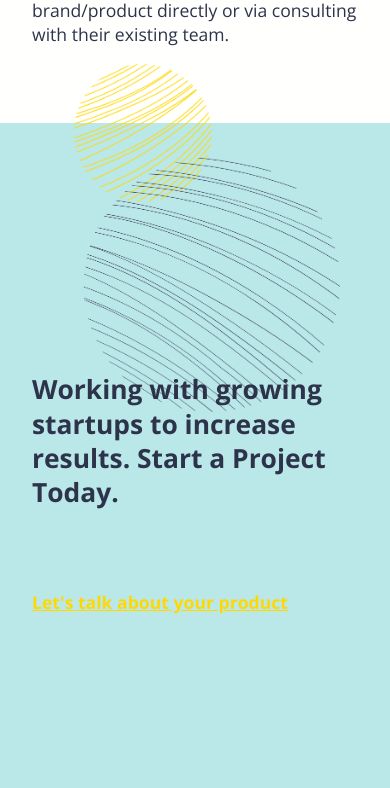
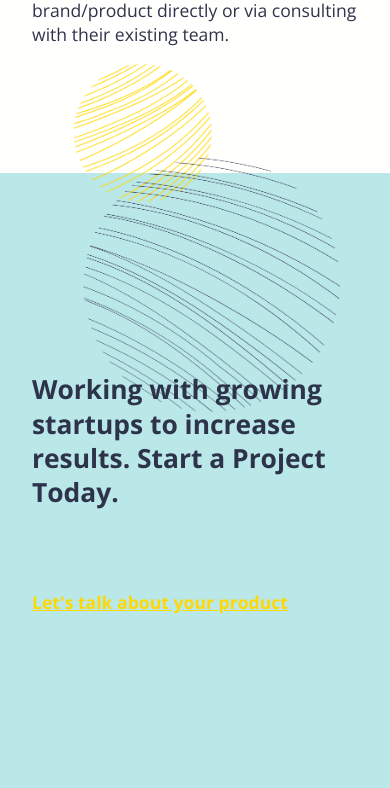
Before and after one commit to roxtran/roxanne-react, a React (Create React App) app: page / in a window 390 px wide. Shown: the part 4766-5554 px from the top of the page. Built offline with nearby package versions, Linux system fonts and the light colour scheme.

Commit message:
mobile friendly

```diff
--- a/src/App.js
+++ b/src/App.js
@@ -41,6 +41,21 @@ const FooterBG = styled.div`
     height: 1400px;
     margin-top: -1400px;
   }
+
+  @media (max-width: 800px) {
+    height: 1100px;
+    margin-top: -1100px;
+  }
+
+  @media (max-width: 540px) {
+    height: 1350px;
+    margin-top: -1350px;
+  }
+
+  @media (max-width: 320px) {
+    height: 1500px;
+    margin-top: -1500px;
+  }
 `
 
 export default App
--- a/src/components/GlobalStyle.js
+++ b/src/components/GlobalStyle.js
@@ -13,6 +13,7 @@ const GlobalStyle = createGlobalStyle`
     background: #fffffe;
     color: #2d334a;
     font-family: 'Open Sans', sans-serif;
+    overflow-x: hidden;
   }
 
   .container {
@@ -20,7 +21,7 @@ const GlobalStyle = createGlobalStyle`
     max-width: 1100px;
     padding-left: 300px;
 
-    @media (max-width: 1000px) {
+    @media (max-width: 1024px) {
       padding: 5rem 2rem 0rem 2rem;
     }
   }
@@ -52,6 +53,10 @@ const GlobalStyle = createGlobalStyle`
     @media (max-width: 1000px) {
       font-size: 1.25rem;
     }
+
+    @media (max-width: 320px) {
+      font-size: 1rem;
+    }
   }
 
   h4 {
@@ -66,6 +71,10 @@ const GlobalStyle = createGlobalStyle`
     &:hover {
       color: #272343;
     }
+
+    @media (max-width: 320px) {
+      font-size: 1rem;
+    }
   }
 
   span {
--- a/src/components/Hero.js
+++ b/src/components/Hero.js
@@ -49,7 +49,7 @@ const StyledHero = styled.div`
     right: 0%;
   }
 
-  @media (max-width: 1000px) {
+  @media (max-width: 1024px) {
     min-height: 100vh;
     margin-top: -60px;
     img {
--- a/src/components/Nav.js
+++ b/src/components/Nav.js
@@ -97,7 +97,7 @@ const StyledNav = styled.nav`
     }
   }
 
-  @media (max-width: 1000px) {
+  @media (max-width: 1024px) {
     display: none;
   }
 `
```
